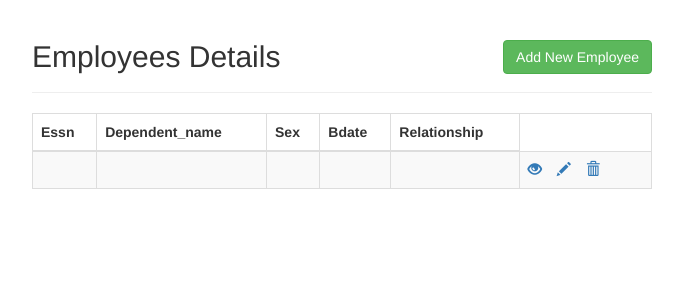
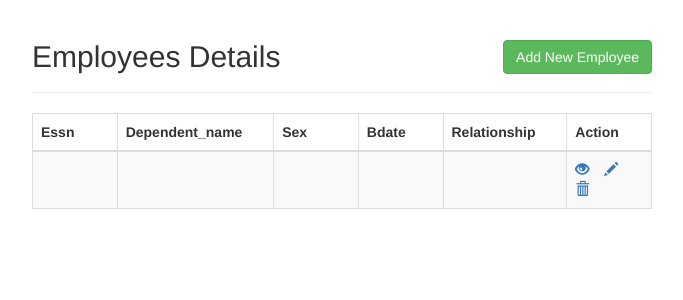
Before and after one commit to endepointe/cs340, a PHP site: page /viewDependents.php in a window 1280 px wide. Shown: the top 300 px of the page, without its empty margins (298-981 px from the left). Run offline with PHP 8.4, Linux system fonts and the light colour scheme; tables that the repository leaves empty or names only in its code hold one stand-in row (values such as "Sample post"); data that the repository does not hold is empty.

Commit message:
adding dependent info

```diff
--- a/viewDependents.php
+++ b/viewDependents.php
@@ -45,11 +45,12 @@
                             echo "<table class='table table-bordered table-striped'>";
                                 echo "<thead>";
                                     echo "<tr>";
-                                        echo "<th>Essn</th>";
-                                        echo "<th>Dependent_name</th>";
-                                        echo "<th>Sex</th>";
-                                        echo "<th>Bdate</th>";
-                                        echo "<th>Relationship</th>";
+                                        echo "<th width=10%>Essn</th>";
+                                        echo "<th width=10%>Dependent_name</th>";
+                                        echo "<th width=10%>Sex</th>";
+                                        echo "<th width=10%>Bdate</th>";
+                                        echo "<th width=10%>Relationship</th>";
+                                        echo "<th width=10%>Action</th>";
                                     echo "</tr>";
                                 echo "</thead>";
                                 echo "<tbody>";
```
